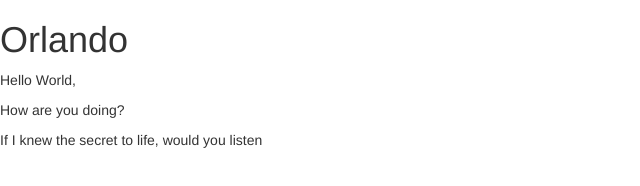
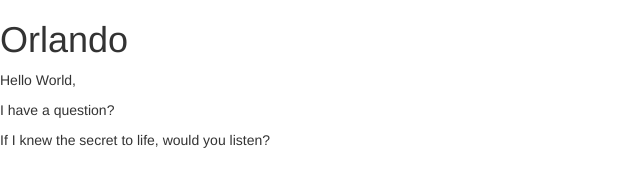
Before and after one commit to orlando831/orlando831.github.io, a plain HTML site: page index.html in a window 1280 px wide. Shown: the full height of the page, 0-640 px from the left. Drawn offline with nearby package versions, Linux system fonts and the light colour scheme.

Commit message:
Initial commit

```diff
--- a/index.html
+++ b/index.html
@@ -10,8 +10,8 @@
 <body>
   <h1>Orlando</h1>
   <p>Hello World,</p>
-  <p>How are you doing?</p>
-  <p>If I knew the secret to life, would you listen</p>
+  <p>I have a question?</p>
+  <p>If I knew the secret to life, would you listen?</p>
 
 </body>
 </html>
```
